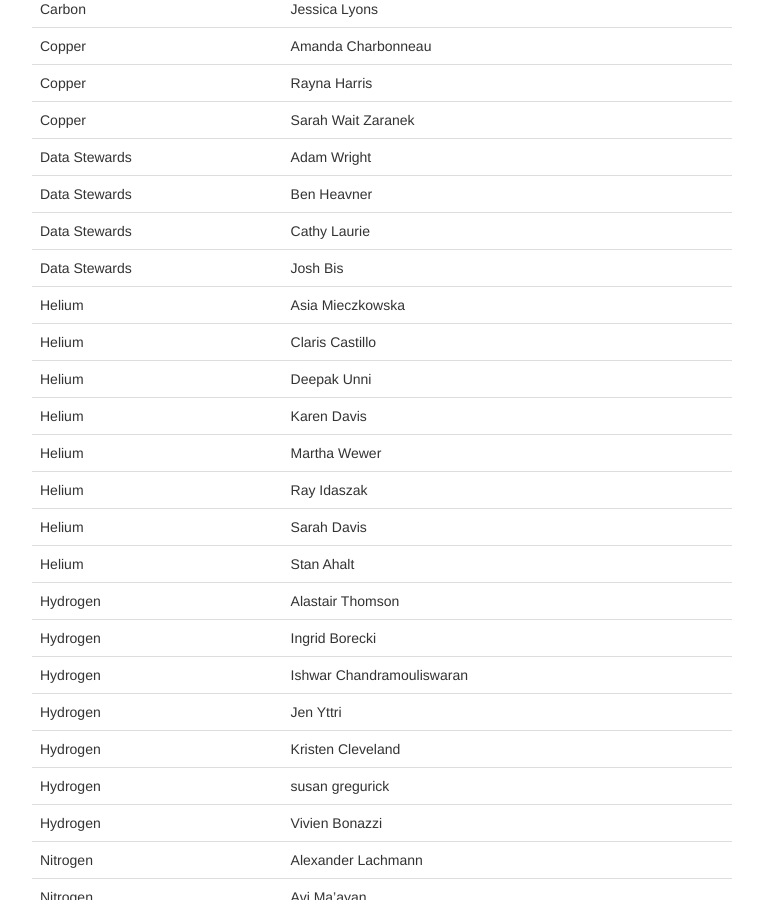
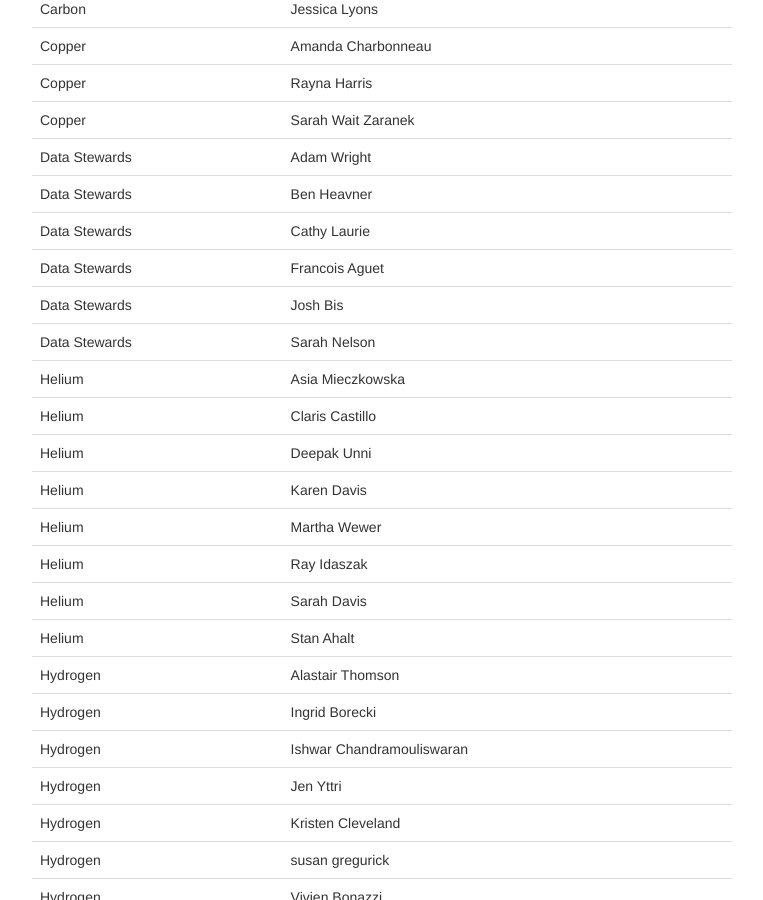
Before and after one commit to dcppc/2018-july-workshop, a Jekyll site: the page built from docs/attendees.md, in a window 1280 px wide and 900 px high, scrolled down 396 px. Shown: the whole window, without its empty margins (258-1021 px from the left). Built offline with Jekyll 4.4.1, drawn with Linux system fonts in a browser that asks for light colours; our own code applies the rules of GitHub Pages for plain Markdown files; part of the change alters nothing that is shown.

Commit message:
two more attendees

```diff
--- a/docs/attendees.md
+++ b/docs/attendees.md
@@ -56,7 +56,15 @@
 </tr>
 <tr class="even">
 <td style="text-align: left;">Data Stewards</td>
+<td style="text-align: left;">Francois Aguet</td>
+</tr>
+<tr class="odd">
+<td style="text-align: left;">Data Stewards</td>
 <td style="text-align: left;">Josh Bis</td>
+</tr>
+<tr class="even">
+<td style="text-align: left;">Data Stewards</td>
+<td style="text-align: left;">Sarah Nelson</td>
 </tr>
 <tr class="odd">
 <td style="text-align: left;">Helium</td>
@@ -203,57 +211,57 @@
 <thead>
 <tr class="header">
 <th style="text-align: left;">Team</th>
-<th style="text-align: left;">n</th>
+<th style="text-align: right;">n</th>
 </tr>
 </thead>
 <tbody>
 <tr class="odd">
 <td style="text-align: left;">Argon</td>
-<td style="text-align: left;">1</td>
+<td style="text-align: right;">1</td>
 </tr>
 <tr class="even">
 <td style="text-align: left;">Calcium</td>
-<td style="text-align: left;">3</td>
+<td style="text-align: right;">3</td>
 </tr>
 <tr class="odd">
 <td style="text-align: left;">Carbon</td>
-<td style="text-align: left;">1</td>
+<td style="text-align: right;">1</td>
 </tr>
 <tr class="even">
 <td style="text-align: left;">Copper</td>
-<td style="text-align: left;">3</td>
+<td style="text-align: right;">3</td>
 </tr>
 <tr class="odd">
 <td style="text-align: left;">Data Stewards</td>
-<td style="text-align: left;">4</td>
+<td style="text-align: right;">6</td>
 </tr>
 <tr class="even">
 <td style="text-align: left;">Helium</td>
-<td style="text-align: left;">8</td>
+<td style="text-align: right;">8</td>
 </tr>
 <tr class="odd">
 <td style="text-align: left;">Hydrogen</td>
-<td style="text-align: left;">7</td>
+<td style="text-align: right;">7</td>
 </tr>
 <tr class="even">
 <td style="text-align: left;">Nitrogen</td>
-<td style="text-align: left;">9</td>
+<td style="text-align: right;">9</td>
 </tr>
 <tr class="odd">
 <td style="text-align: left;">Oxygen</td>
-<td style="text-align: left;">3</td>
+<td style="text-align: right;">3</td>
 </tr>
 <tr class="even">
 <td style="text-align: left;">Phosphorus</td>
-<td style="text-align: left;">2</td>
+<td style="text-align: right;">2</td>
 </tr>
 <tr class="odd">
 <td style="text-align: left;">Sodium</td>
-<td style="text-align: left;">2</td>
+<td style="text-align: right;">2</td>
 </tr>
 <tr class="even">
 <td style="text-align: left;">Xenon</td>
-<td style="text-align: left;">3</td>
+<td style="text-align: right;">3</td>
 </tr>
 </tbody>
 </table>
```
